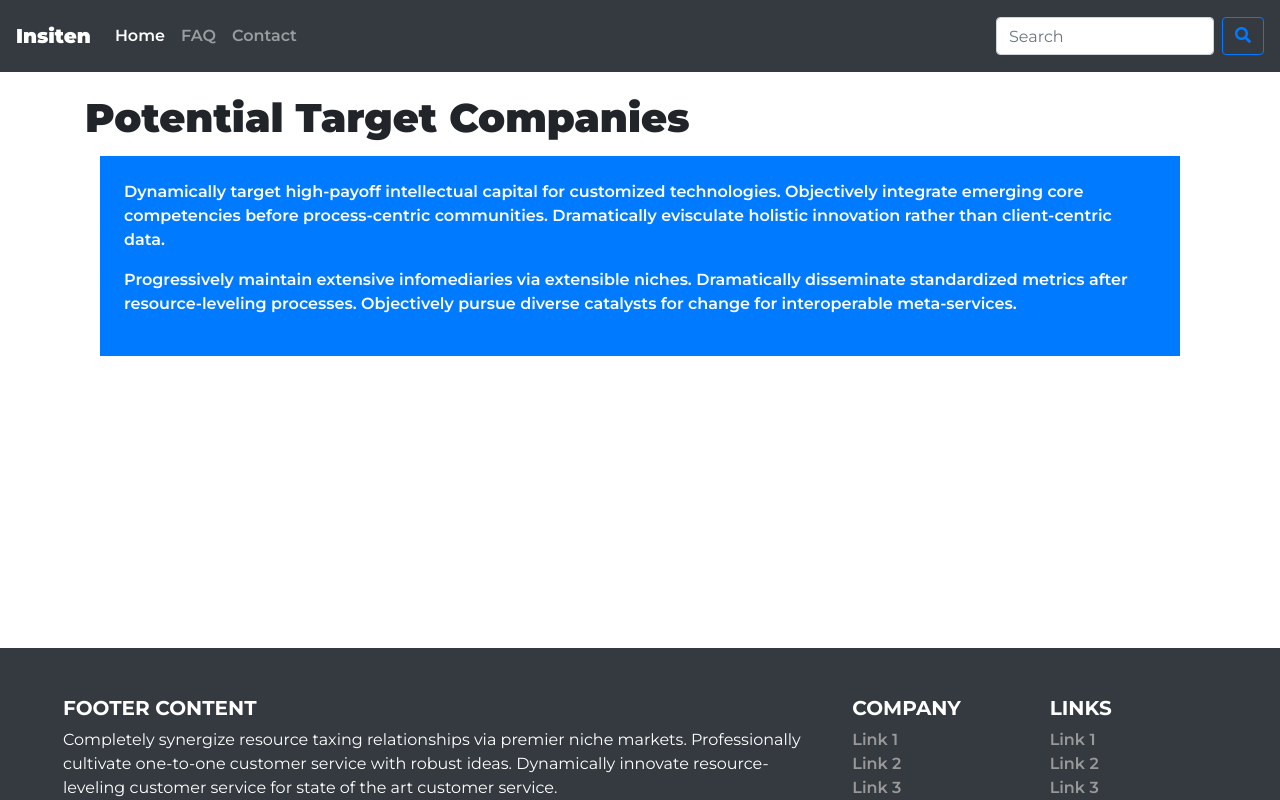
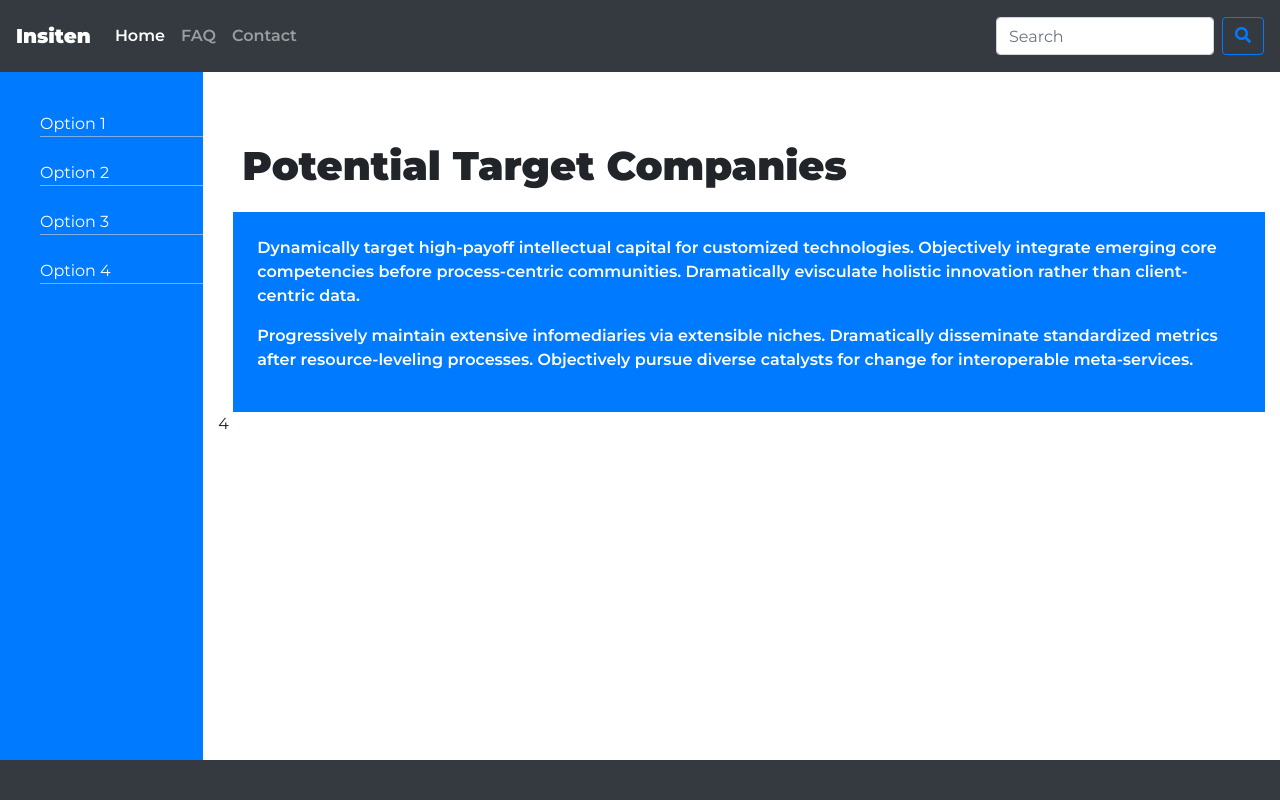
Before and after one commit to rubinoAM/Insiten-Challenge, a React (Create React App) app in the folder front-end/: page / in a window 1280 px wide. Shown: the top 800 px of the page. Built offline with nearby package versions, Linux system fonts and the light colour scheme.

Commit message:
Added side panel

```diff
--- a/front-end/src/App.css
+++ b/front-end/src/App.css
@@ -1,3 +1,4 @@
 body{
     font-family:'Montserrat';
+    overflow-x:hidden;
 }
--- a/front-end/src/App.js
+++ b/front-end/src/App.js
@@ -3,6 +3,7 @@ import './App.css';
 
 //Components
 import NavBar from './components/NavBar';
+import SidePanel from './components/SidePanel';
 import Main from './components/Main';
 import Footer from './components/Footer';
 
@@ -11,7 +12,10 @@ class App extends Component {
     return (
       <div className="App">
         <NavBar></NavBar>
-        <Main></Main>
+        <div className="row">
+          <SidePanel></SidePanel>
+          <Main></Main>
+        </div>
         <Footer></Footer>
       </div>
     );
--- /dev/null
+++ b/front-end/src/components/AppBody.js
@@ -0,0 +1,11 @@
+import React, { Component } from 'react';
+
+class AppBody extends Component{
+    render(){
+        return(
+            4
+        )
+    }
+}
+
+export default AppBody;
--- /dev/null
+++ b/front-end/src/components/AppHeader.js
@@ -0,0 +1,18 @@
+import React from 'react';
+import '../styles/appheader.css';
+
+function AppHeader(){
+    return(
+        <div className="app-header text-center text-md-left">
+            <span className="ml-0 ml-md-4">Potential Target Companies</span>
+            <div className="container mt-3">
+                <div className="bg-primary p-4">
+                    <p className="brief-text text-white">Dynamically target high-payoff intellectual capital for customized technologies. Objectively integrate emerging core competencies before process-centric communities. Dramatically evisculate holistic innovation rather than client-centric data.</p>
+                    <p className="brief-text text-white">Progressively maintain extensive infomediaries via extensible niches. Dramatically disseminate standardized metrics after resource-leveling processes. Objectively pursue diverse catalysts for change for interoperable meta-services.</p>
+                </div>
+            </div>
+        </div>
+    )
+}
+
+export default AppHeader;
--- a/front-end/src/components/Main.js
+++ b/front-end/src/components/Main.js
@@ -1,21 +1,16 @@
 import React, { Component } from 'react';
 import '../styles/main.css';
+
+//Components
+import AppHeader from './AppHeader';
+import AppBody from './AppBody';
 
 class Main extends Component {
     render(){
         return(
-            <div className="main-app">
-                <div className="container my-3">
-                    <div className="app-header text-center text-md-left">
-                        <span>Potential Target Companies</span>
-                        <div className="container">
-                            <div className="mt-3 mt-md-2 bg-primary p-4">
-                                <p className="brief-text text-white">Dynamically target high-payoff intellectual capital for customized technologies. Objectively integrate emerging core competencies before process-centric communities. Dramatically evisculate holistic innovation rather than client-centric data.</p>
-                                <p className="brief-text text-white">Progressively maintain extensive infomediaries via extensible niches. Dramatically disseminate standardized metrics after resource-leveling processes. Objectively pursue diverse catalysts for change for interoperable meta-services.</p>
-                            </div>
-                        </div>
-                    </div>
-                </div>
+            <div className="main-app col-md-10">
+                <AppHeader></AppHeader>
+                <AppBody></AppBody>
             </div>
         )
     }
--- /dev/null
+++ b/front-end/src/components/SidePanel.js
@@ -0,0 +1,17 @@
+import React from 'react';
+import '../styles/sidepanel.css';
+
+function SidePanel(){
+    return(
+        <div className="side-panel col-md-2 bg-primary">
+            <ul className="my-3">
+                <li className="pt-4"><a href="#">Option 1</a></li>
+                <li className="pt-4"><a href="#">Option 2</a></li>
+                <li className="pt-4"><a href="#">Option 3</a></li>
+                <li className="pt-4"><a href="#">Option 4</a></li>
+            </ul>
+        </div>
+    )
+}
+
+export default SidePanel;
--- /dev/null
+++ b/front-end/src/styles/appheader.css
@@ -0,0 +1,19 @@
+.app-header span{
+    font-size:2.5rem;
+    font-weight:900;
+}
+
+.brief-text{
+    font-weight:600;
+}
+
+@media screen and (max-width:767px){
+    .app-header span{
+        font-size:2rem;
+        line-height: 1.25;
+    }
+
+    .brief-text{
+        font-size:0.875rem;
+    }
+}
--- a/front-end/src/styles/main.css
+++ b/front-end/src/styles/main.css
@@ -1,19 +1,4 @@
 .main-app{
     min-height:70vh;
+    margin:4rem 0;
 }
-
-.app-header span{
-    font-size:2.5rem;
-    font-weight:900;
-}
-
-.brief-text{
-    font-weight:600;
-}
-
-@media screen and (max-width:767px){
-    .app-header span{
-        font-size:2rem;
-        line-height: 1.25;
-    }
-}
--- /dev/null
+++ b/front-end/src/styles/sidepanel.css
@@ -0,0 +1,27 @@
+.side-panel{
+    min-height:70vh;
+    padding-right:0;
+}
+
+.side-panel ul li{
+    list-style-type:none;
+    border-bottom:1px solid #80aee2;
+}
+
+.side-panel ul li a{
+    text-decoration:none;
+    color:#fff;
+    transition:all 0.5s ease-out;
+}
+
+.side-panel ul li a:hover{
+    color:#80aee2;
+    margin-left:10px;
+    transition:all 0.25s ease-in;
+}
+
+@media screen and (max-width:767px){
+    .side-panel{
+        display:none;
+    }
+}
```
